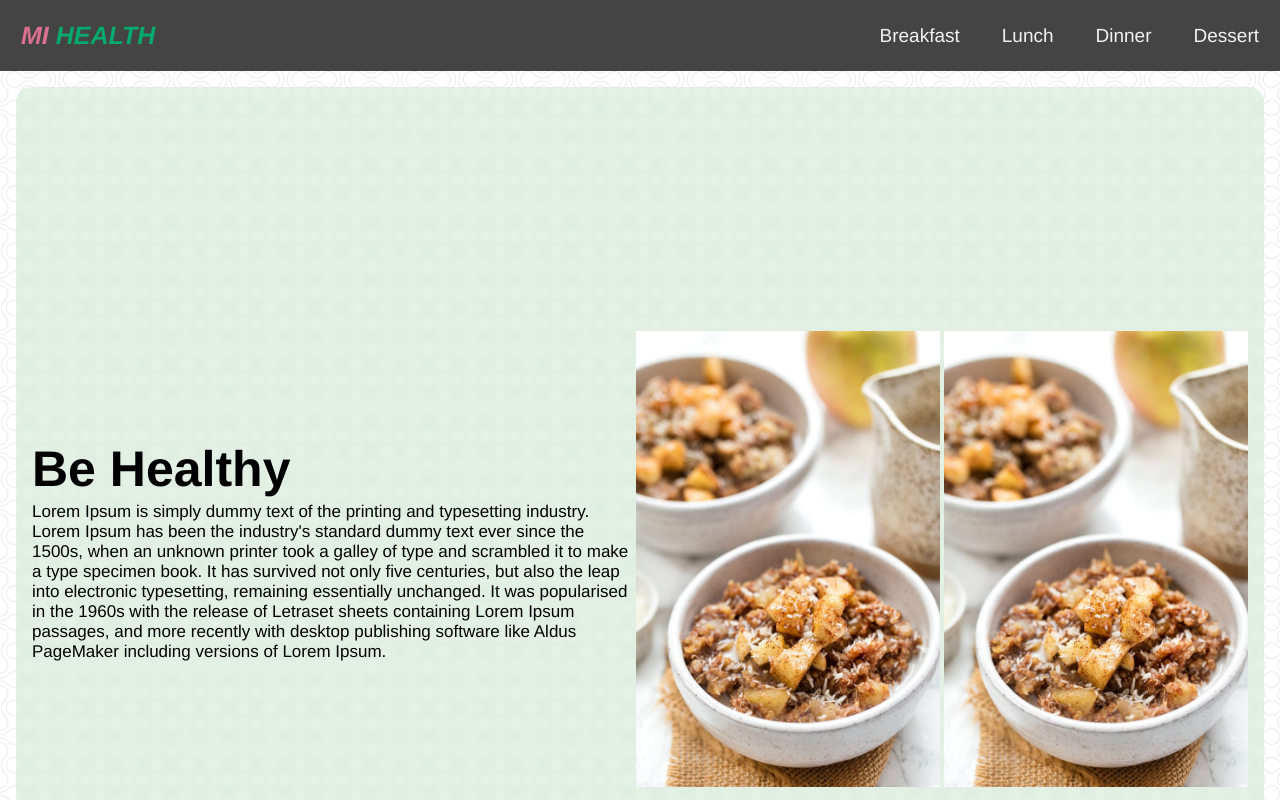
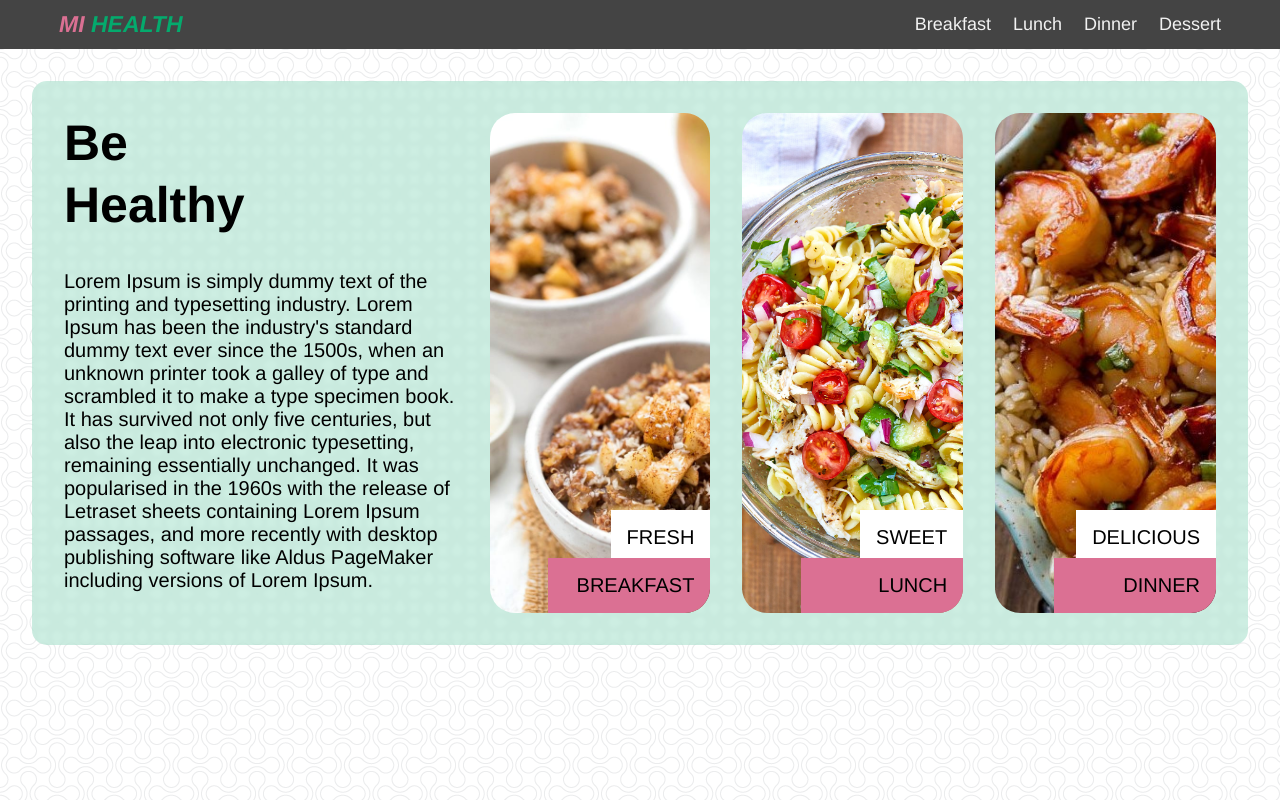
Before and after one commit to dpgranger8/MiHealth-Website, a plain HTML site: page mihealth.html in a window 1280 px wide. Shown: the top 800 px of the page. Drawn offline with Linux system fonts and the light colour scheme.

Commit message:
added image tiles and banners

```diff
--- a/mihealth.css
+++ b/mihealth.css
@@ -11,7 +11,7 @@ body {
 .logo {
     font-weight: bold;
     font-style: oblique;
-    font-size: 25px !important;
+    font-size: 23px !important;
 }
 
 .logo .mi {
@@ -27,6 +27,8 @@ body {
     top: 0;
     background-color: #444;
     z-index: 2;
+    padding-left: 3rem;
+    padding-right: 3rem;
 }
 
 #topnav a {
@@ -35,25 +37,20 @@ body {
     text-align: center;
     padding: 1rem 1rem;
     text-decoration: none;
-    font-size: 19px;
-    margin: 5px;
+    font-size: 18px;
+    margin: -5px;
 }
 
 .nav-links a:hover {
     background-color: #888;
     color: black;
-    border-radius: 3px;
+    border-radius: 5px;
 }
 
 .nav-links a.active {
     background-color: #04AA6D;
     color: white;
-    border-radius: 3px;
-}
-
-.landing {
-    display: flex;
-    flex-direction: column;
+    border-radius: 5px;
 }
 
 .title {
@@ -62,24 +59,62 @@ body {
 }
 
 p {
-    font-size: 17px;
-}
-
-.image {
-    width: 50%;
-    height: 50%;
+    padding-top: 2rem;
+    font-size: 20px;
 }
 
 .container {
     display: flex;
-    background-color: rgba(76, 175, 80, 0.15);
-    backdrop-filter: blur(3px);
-    margin: 1rem;
+    background-color: rgba(6, 170, 109, 0.2);
+    backdrop-filter: blur(2px);
+    margin: 2rem;
     border-radius: 15px;
 }
 
 .container > .hstack {
-    margin: 1rem;
+    margin: 2rem;
+}
+
+.herotile {
+    position: relative;
+    border-radius: 25px;
+    width: 250%;
+    height: 500px;
+    background-size: cover;
+    margin-left: 2rem !important;
+}
+
+.pinkbanner {
+    font-size: 20px;
+    position: absolute;
+    bottom: 3rem;
+    right: 0;
+    background-color: white;
+    padding: 1rem;
+}
+
+.whitebanner {
+    font-size: 20px;
+    text-align: right;
+    position: absolute;
+    bottom: 0;
+    right: 0;
+    background-color: palevioletred;
+    padding: 1rem;
+    border-bottom-right-radius: 25px;
+    width: 130px;
+}
+
+#breakfast {
+    background-image: url("apple-breakfast-quinoa-7.jpg");
+}
+
+#lunch {
+    background-image: url("pasta-salad-recipe-for-lunch.jpg");
+}
+
+#dinner {
+    background-image: url("shrimptastic.jpg");
 }
 
 /* COMPONENTS */
--- a/mihealth.html
+++ b/mihealth.html
@@ -9,7 +9,7 @@
   </head>
   <body>
     <div class="flex hstack" id="topnav">
-      <a href="#" class="logo">
+      <a href="#home" class="logo">
         <span class="mi">MI</span>
         <span class="health">HEALTH</span>
       </a>
@@ -25,8 +25,10 @@
         <div class="flex hstack">
           <div class="flex vstack">
             <a class="title">
-              <span>Be</span>
-              <span>Healthy</span>
+              <div class="flex vstack">
+                <span>Be</span>
+                <span>Healthy</span>
+              </div>
             </a>
             <p
               >Lorem Ipsum is simply dummy text of the printing and
@@ -41,8 +43,18 @@
               including versions of Lorem Ipsum.</p
             >
           </div>
-          <img src="apple-breakfast-quinoa-7.jpg" class="image" />
-          <img src="apple-breakfast-quinoa-7.jpg" class="image" />
+          <div class="herotile" id="breakfast">
+            <div class="pinkbanner">FRESH</div>
+            <div class="whitebanner">BREAKFAST</div>
+          </div>
+          <div class="herotile" id="lunch">
+            <div class="pinkbanner">SWEET</div>
+            <div class="whitebanner">LUNCH</div>
+          </div>
+          <div class="herotile" id="dinner">
+            <div class="pinkbanner">DELICIOUS</div>
+            <div class="whitebanner">DINNER</div>
+          </div>
         </div>
       </div>
   </body>
```
